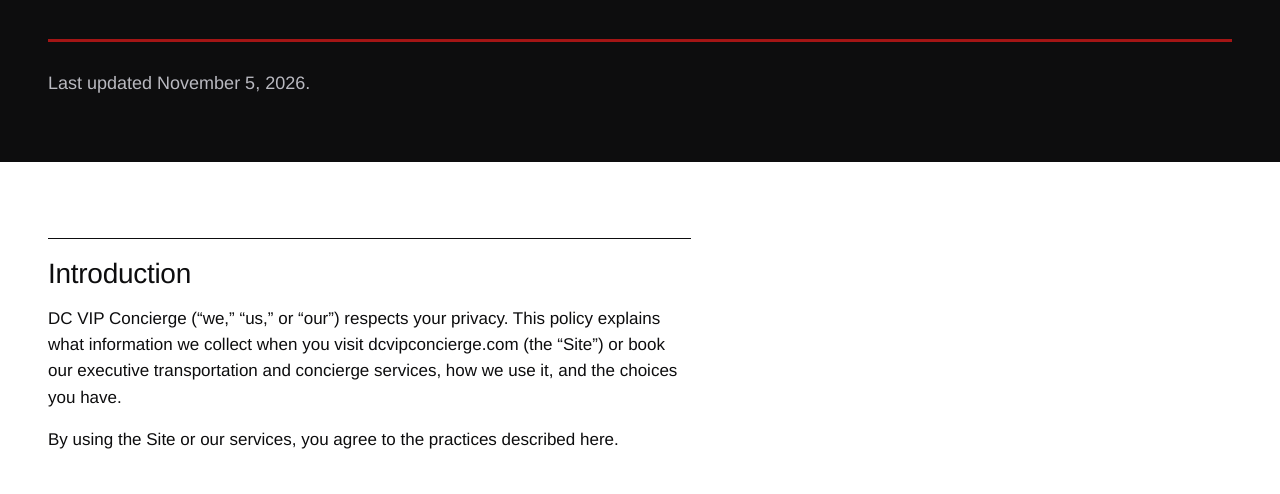
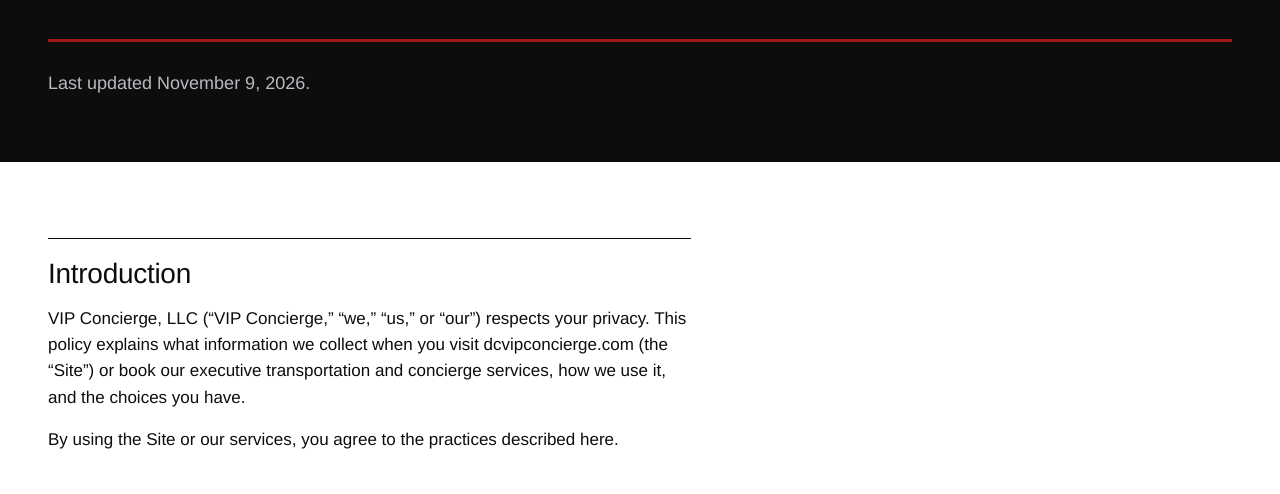
Before and after one commit to 202PN/vip_concierge, an Astro site: page /privacy in a window 1280 px wide. Shown: the part 272-766 px from the top of the page. Built offline with nearby package versions, Linux system fonts and the light colour scheme; Astro itself is replaced by a stand-in of ours.

Commit message:
Name VIP Concierge, LLC in the privacy policy

```diff
--- a/src/pages/privacy.astro
+++ b/src/pages/privacy.astro
@@ -1,8 +1,9 @@
 ---
 /*
-  Client-supplied policy text (PDF, last updated Nov 5, 2026), reproduced
-  as written. Edit only with the client's approval, and move the
-  "updated" date when the text changes.
+  Client-supplied policy text (PDF, Nov 5, 2026), reproduced as written
+  except the entity name, which matches the Terms ("VIP Concierge, LLC").
+  Edit only with the client's approval, and move the "updated" date when
+  the text changes.
 */
 import LegalLayout from "../layouts/LegalLayout.astro";
 ---
@@ -11,11 +12,11 @@ import LegalLayout from "../layouts/LegalLayout.astro";
   title="Privacy Policy | VIP Concierge"
   description="How VIP Concierge collects, uses, and shares information from dcvipconcierge.com and its transportation and concierge services, including cookies, analytics, and your privacy choices."
   heading="Privacy Policy"
-  updated="November 5, 2026"
+  updated="November 9, 2026"
 >
   <h2>Introduction</h2>
   <p>
-    DC VIP Concierge (“we,” “us,” or “our”) respects your privacy. This policy
+    VIP Concierge, LLC (“VIP Concierge,” “we,” “us,” or “our”) respects your privacy. This policy
     explains what information we collect when you visit dcvipconcierge.com (the
     “Site”) or book our executive transportation and concierge services, how we
     use it, and the choices you have.
```
